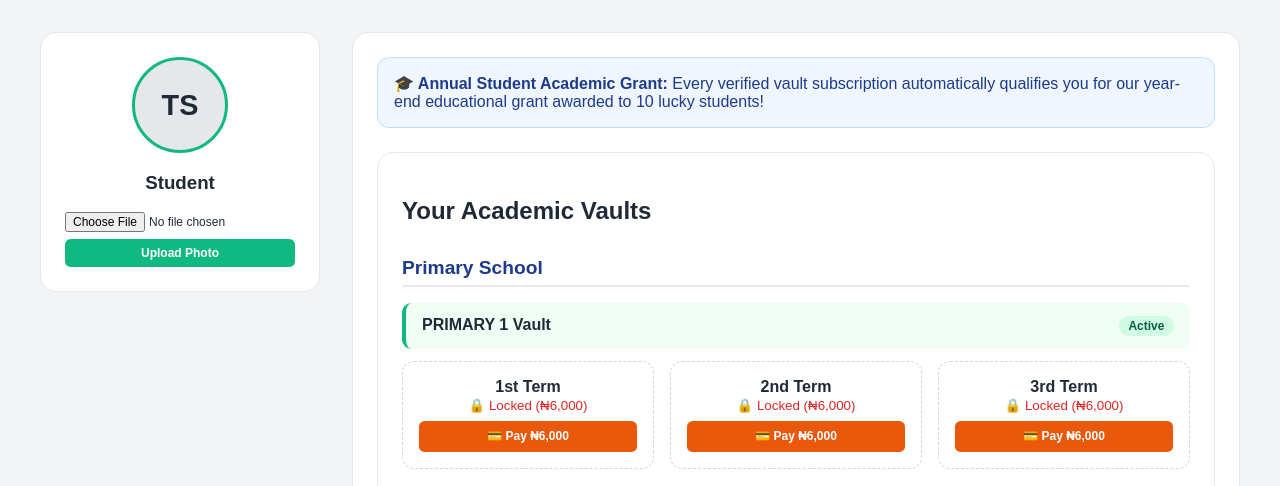
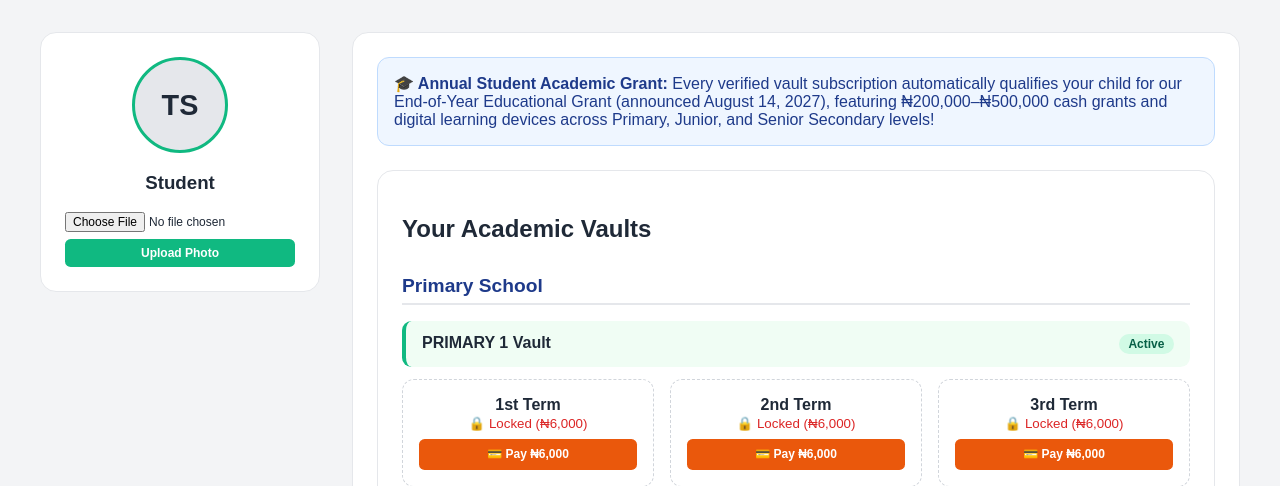
Before and after one commit to ogodoafure-ux/eduvault, a Node server app: template views/dashboard.ejs in a window 1280 px wide. Shown: the part 55-541 px from the top of the page. Run offline with Node 20, Linux system fonts and the light colour scheme; the template is opened without the code that fills it, so the values that code supplies are empty.

Commit message:
Align dashboard grant banner with homepage messaging

```diff
--- a/views/dashboard.ejs
+++ b/views/dashboard.ejs
@@ -37,7 +37,7 @@
             </form>
         </div>
         <div class="card">
-            <div style='background:#eff6ff;border:1px solid #bfdbfe;color:#1e3a8a;padding:1rem;border-radius:0.75rem;margin-bottom:1.5rem;'><strong>🎓 Annual Student Academic Grant:</strong> Every verified vault subscription automatically qualifies you for our year-end educational grant awarded to 10 lucky students!</div>        <div class="card">
+            <div style='background:#eff6ff;border:1px solid #bfdbfe;color:#1e3a8a;padding:1rem;border-radius:0.75rem;margin-bottom:1.5rem;'><strong>🎓 Annual Student Academic Grant:</strong> Every verified vault subscription automatically qualifies your child for our End-of-Year Educational Grant (announced August 14, 2027), featuring ₦200,000–₦500,000 cash grants and digital learning devices across Primary, Junior, and Senior Secondary levels!</div>        <div class="card">
             <% if (typeof myWin !== 'undefined' && myWin) { %>
             <div style="background:linear-gradient(135deg,#f59e0b,#d97706);color:#0f172a;padding:1.5rem;border-radius:1rem;margin-bottom:1.5rem;box-shadow:0 4px 12px rgba(245,158,11,0.3);">
                 <h3 style="margin:0 0 0.4rem 0;font-size:1.25rem;">🎉 CONGRATULATIONS! You Are an Academic Grant Recipient!</h3>
```
